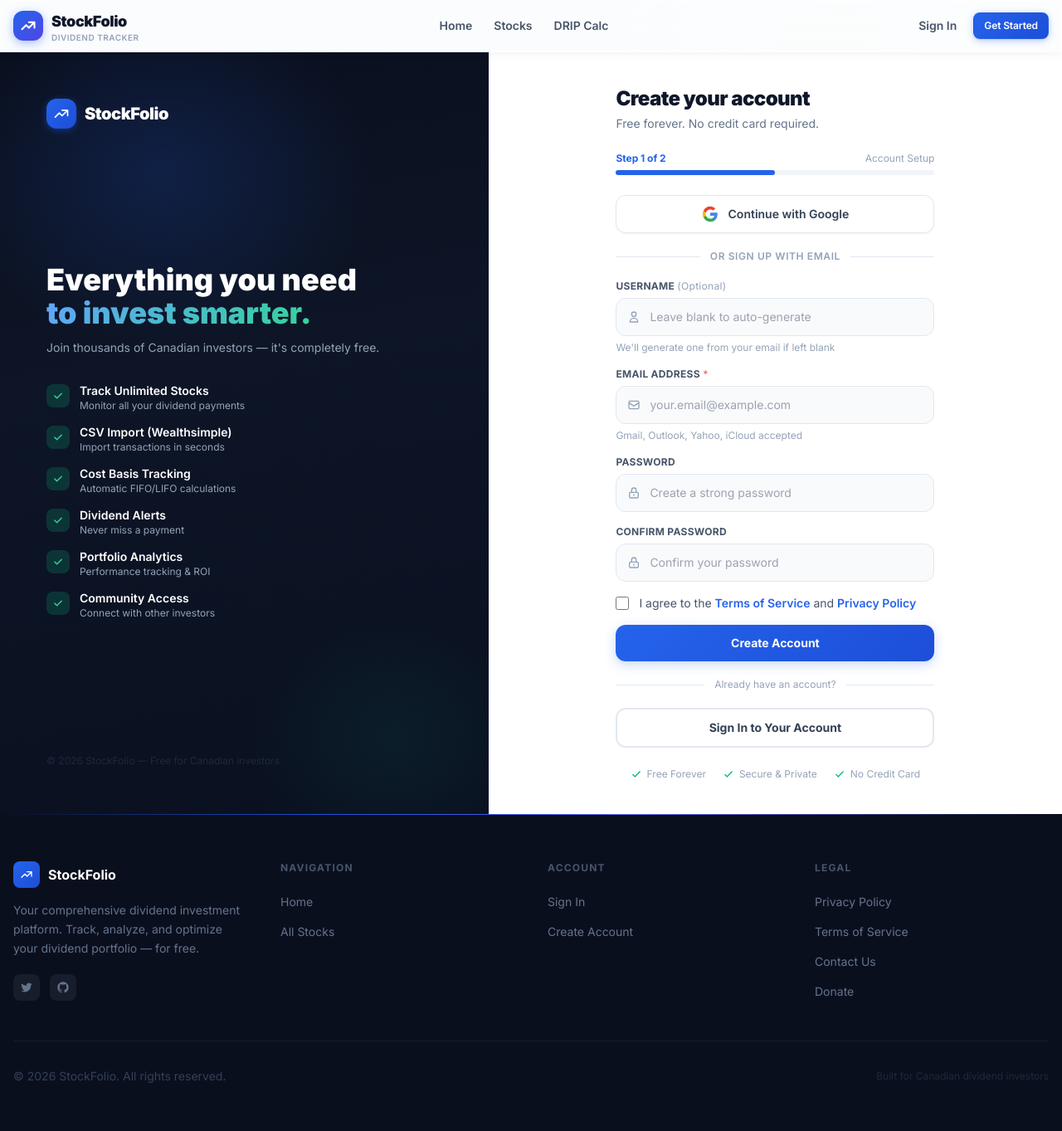
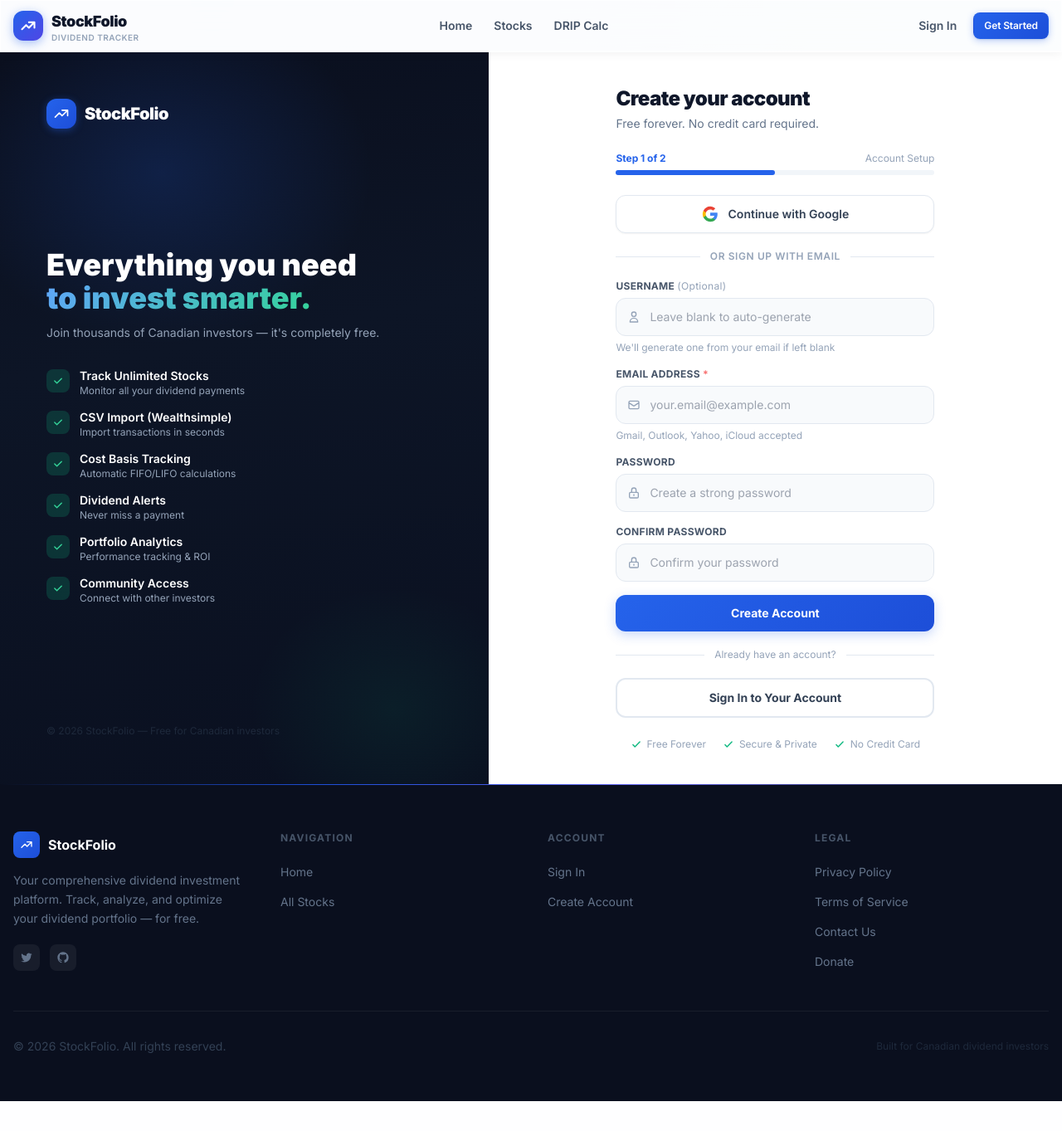
Before and after one commit to sonusaggu/dividend-tracker, a Django app: page /register/ in a window 1280 px wide. Shown: the whole page at 83% size. After the commit the page ends 1327 px from the top, so only its background shows below. Run offline with Django 5.2, Linux system fonts and the light colour scheme; some libraries are stand-ins or nearby versions.

Commit message:
pages optimized

```diff
--- a/portfolio/templates/register.html
+++ b/portfolio/templates/register.html
@@ -344,18 +344,6 @@
                     {% endif %}
                 </div>
 
-                <!-- Terms -->
-                <label class="flex items-start gap-3 cursor-pointer select-none">
-                    <input id="terms" name="terms" type="checkbox" required
-                           class="h-4 w-4 text-blue-600 focus:ring-blue-500 border-slate-300 rounded mt-0.5 flex-shrink-0">
-                    <span class="text-sm text-slate-600">
-                        I agree to the
-                        <a href="{% url 'terms_of_service' %}" target="_blank" class="text-blue-600 hover:text-blue-700 font-semibold">Terms of Service</a>
-                        and
-                        <a href="{% url 'privacy_policy' %}" target="_blank" class="text-blue-600 hover:text-blue-700 font-semibold">Privacy Policy</a>
-                    </span>
-                </label>
-
                 <!-- Submit -->
                 <button type="submit" id="submit-btn" class="auth-btn w-full text-white py-3 px-6 rounded-xl font-bold text-sm flex items-center justify-center gap-2">
                     <span id="btn-text">Create Account</span>
```
Also changed, not shown: portfolio/templates/dashboard.html (+19 -2 lines).
